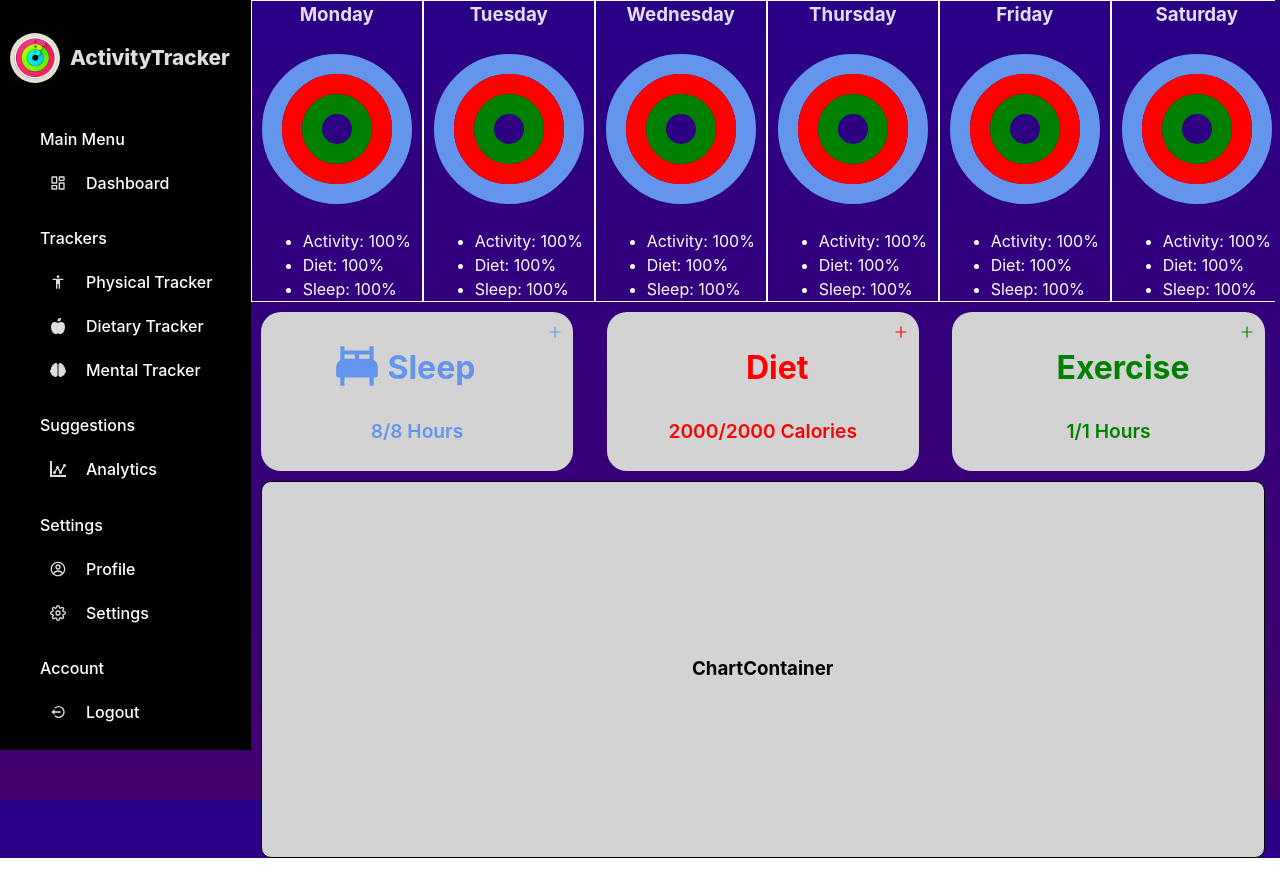
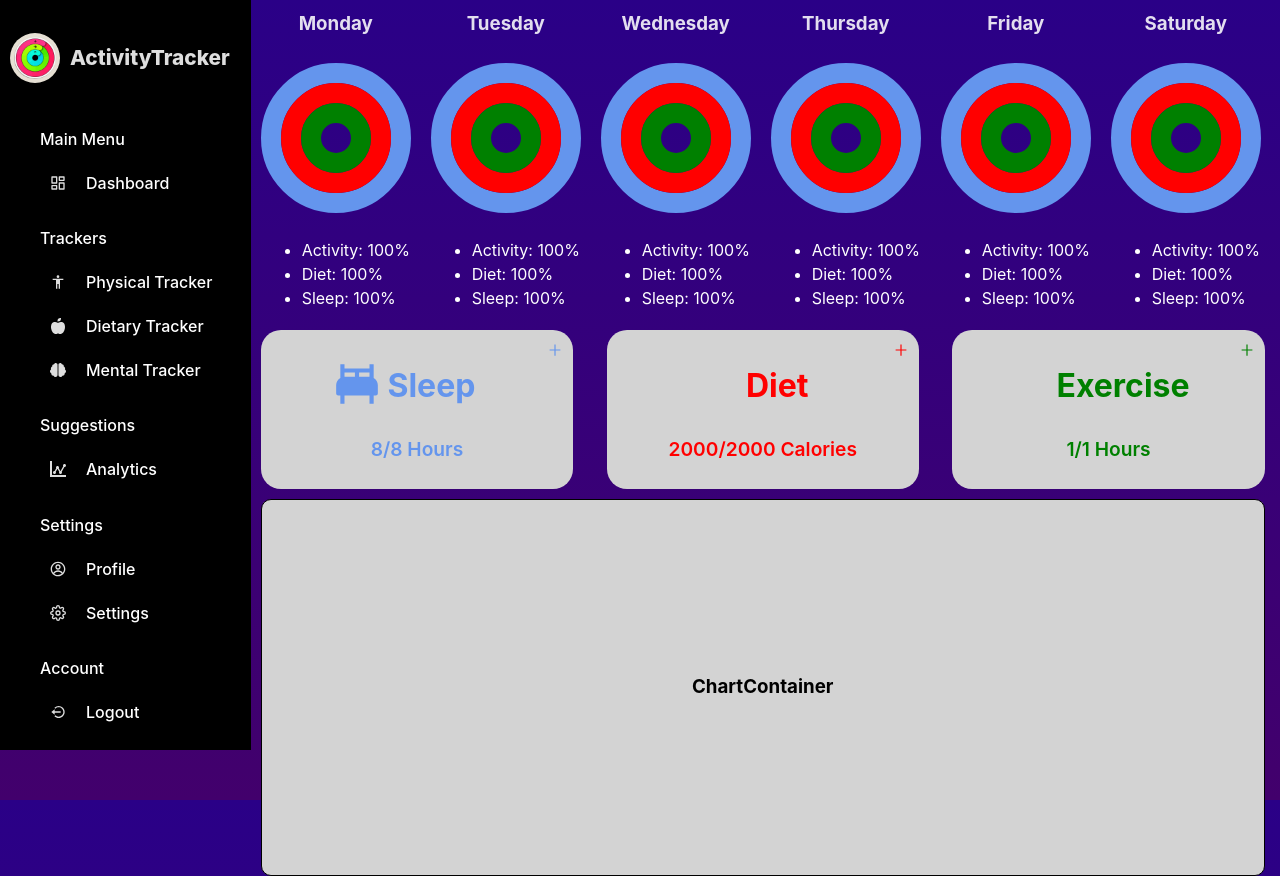
Before and after one commit to adamfenji/Team4SoftwareProject, a React (Vite) app: page /Team4SoftwareProject/dashboard in a window 1280 px wide. Built offline with nearby package versions, Linux system fonts and the light colour scheme; some icons are missing.

Commit message:
Fixed minor erros in dashboard

```diff
--- a/components/Dashboard/ActivityCalendar.css
+++ b/components/Dashboard/ActivityCalendar.css
@@ -22,13 +22,14 @@
 .dayContainer {
     flex: 1;
     text-align: center;
-    border: 1px solid white;
     height: 300px;
 
     display: flex;
     flex-direction: column;
     align-items: center;
     justify-content: space-between;
+    margin-bottom: 10px;
+    margin-top: 10px;
 }
 .dayContainer > *{
     margin: 0px;
```
